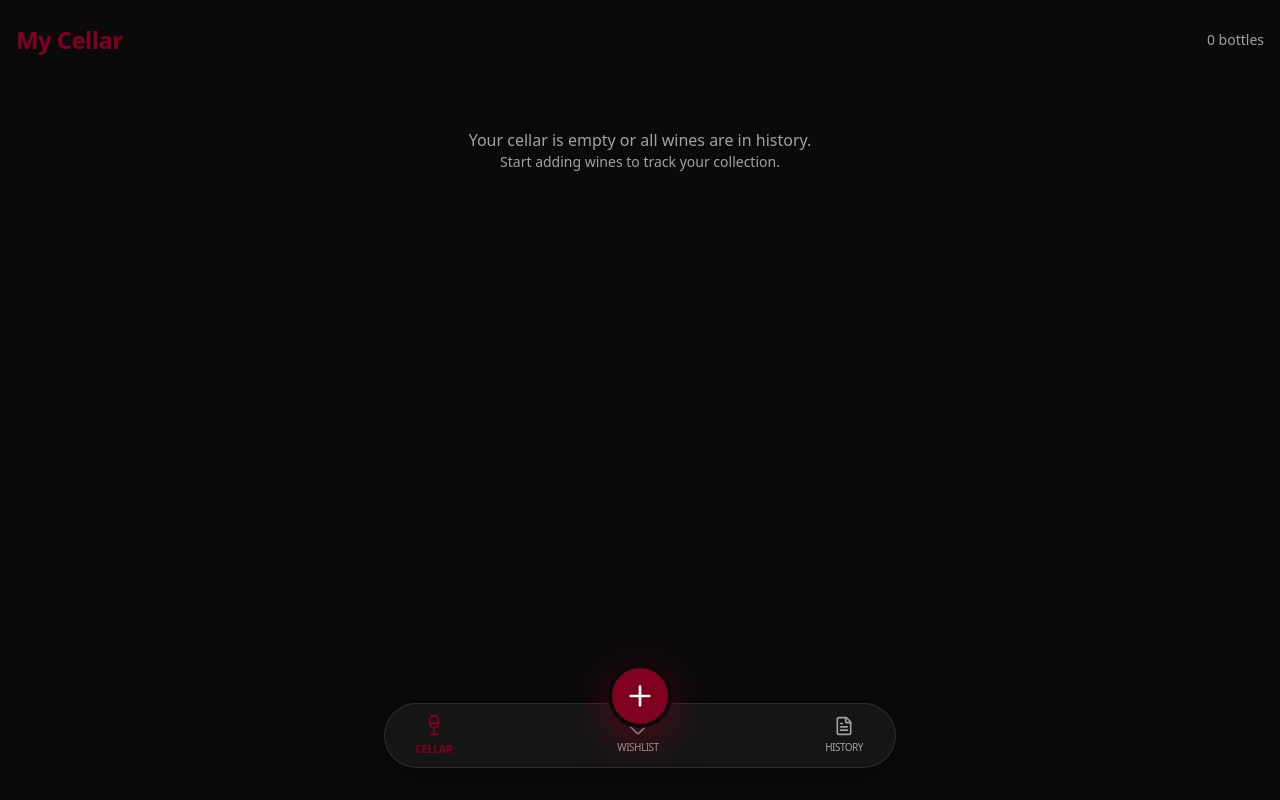
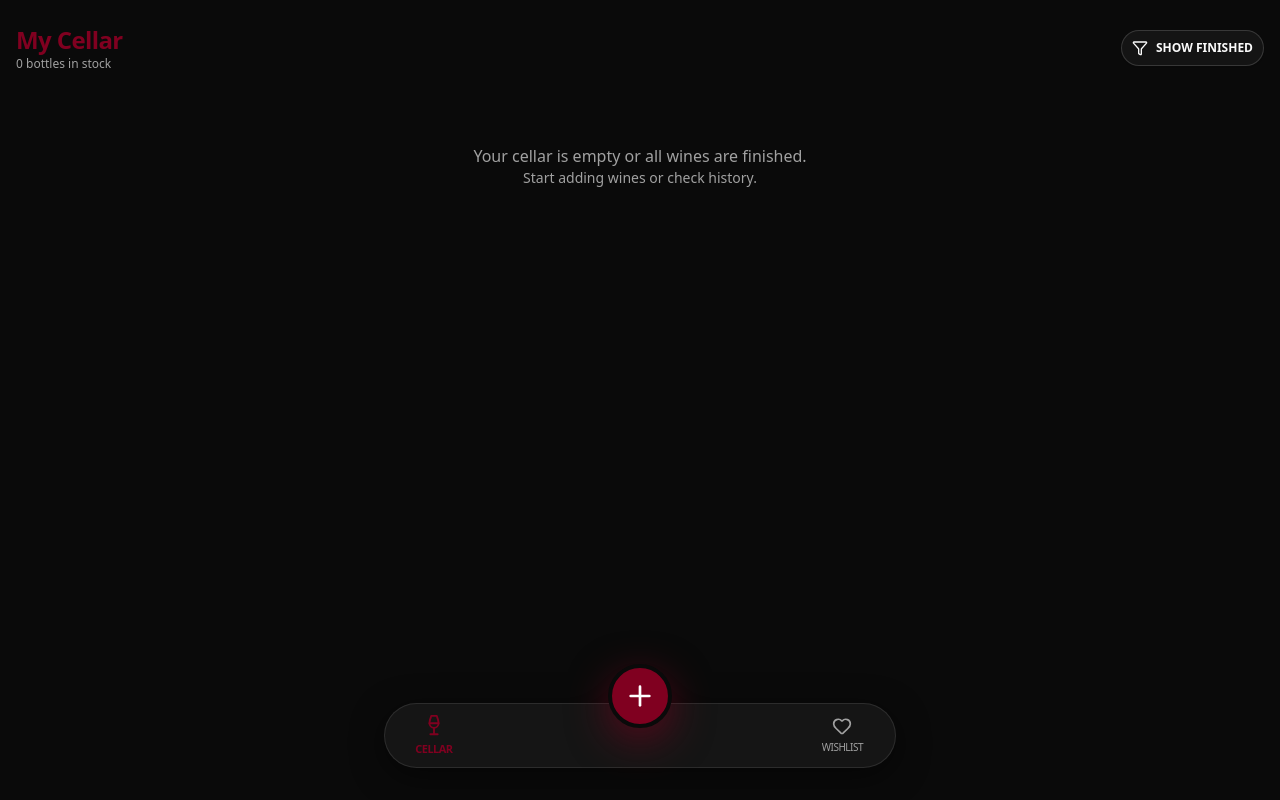
Before and after one commit to mpjivdc/VeniVidiVino, a Next.js app: page /cellar in a window 1280 px wide. Built offline with nearby package versions, Linux system fonts and the light colour scheme.

Commit message:
Repair Database Sync and Integrate History into Cellar (V3.3)

```diff
--- a/app/cellar/page.tsx
+++ b/app/cellar/page.tsx
@@ -1,31 +1,13 @@
 export const dynamic = 'force-dynamic';
 import { getWines } from "@/lib/storage";
-import { WineCard } from "@/components/WineCard";
+import { CellarList } from "@/components/CellarList";
 
-
-export default async function Home() {
-  const allWines = await getWines("Cellar");
-  const wines = allWines.filter(w => w.quantity > 0);
+export default async function CellarPage() {
+  const wines = await getWines("Cellar");
 
   return (
     <div className="container mx-auto px-4 py-6">
-      <header className="mb-6 flex items-center justify-between">
-        <h1 className="text-2xl font-bold tracking-tight text-primary">My Cellar</h1>
-        <span className="text-sm text-muted-foreground">{wines.length} bottles</span>
-      </header>
-
-      {wines.length === 0 ? (
-        <div className="flex flex-col items-center justify-center py-12 text-center text-muted-foreground">
-          <p>Your cellar is empty or all wines are in history.</p>
-          <p className="text-sm">Start adding wines to track your collection.</p>
-        </div>
-      ) : (
-        <div className="grid grid-cols-1 gap-4 sm:grid-cols-2 md:grid-cols-3 lg:grid-cols-4">
-          {wines.map((wine) => (
-            <WineCard key={wine.id} wine={wine} sheetTitle="Cellar" />
-          ))}
-        </div>
-      )}
+      <CellarList initialWines={wines} />
     </div>
   );
 }
--- a/app/history/page.tsx
+++ /dev/null
@@ -1,30 +0,0 @@
-export const dynamic = 'force-dynamic';
-import { getWines } from "@/lib/storage";
-import { WineCard } from "@/components/WineCard";
-
-export default async function HistoryPage() {
-    const allWines = await getWines("Cellar");
-    const consumedWines = allWines.filter(w => w.quantity === 0);
-
-    return (
-        <div className="container mx-auto px-4 py-6">
-            <header className="mb-6 flex items-center justify-between">
-                <h1 className="text-2xl font-bold tracking-tight text-primary">History</h1>
-                <span className="text-sm text-muted-foreground">{consumedWines.length} bottles consumed</span>
-            </header>
-
-            {consumedWines.length === 0 ? (
-                <div className="flex flex-col items-center justify-center py-12 text-center text-muted-foreground">
-                    <p>No consumed wines yet.</p>
-                    <p className="text-sm">Wines will appear here once you've finished them.</p>
-                </div>
-            ) : (
-                <div className="grid grid-cols-1 gap-4 sm:grid-cols-2 md:grid-cols-3 lg:grid-cols-4 mb-24">
-                    {consumedWines.map((wine) => (
-                        <WineCard key={wine.id} wine={wine} sheetTitle="Cellar" />
-                    ))}
-                </div>
-            )}
-        </div>
-    );
-}
--- a/components/AddWineForm.tsx
+++ b/components/AddWineForm.tsx
@@ -222,7 +222,7 @@ export function AddWineForm() {
     return (
         <div className="space-y-6 pb-24">
             <div className="text-center py-2">
-                <p className="text-[10px] text-primary font-bold tracking-widest">V3.1-LAST-BOTTLE-LOGIC</p>
+                <p className="text-[10px] text-primary font-bold tracking-widest">V3.3-SYNC-FIXED</p>
             </div>
 
             {/* Scan Button at Top */}
--- a/components/BottomNav.tsx
+++ b/components/BottomNav.tsx
@@ -40,15 +40,6 @@ export function BottomNav() {
                     <Heart className="h-5 w-5" />
                     <span className="text-[10px] uppercase tracking-tighter">Wishlist</span>
                 </Link>
-
-                <Link
-                    href="/history"
-                    className={`flex flex-col items-center gap-1 transition-all ${isActive("/history") ? "text-primary scale-110 font-bold" : "text-muted-foreground hover:text-foreground"
-                        }`}
-                >
-                    <FileText className="h-5 w-5" />
-                    <span className="text-[10px] uppercase tracking-tighter">History</span>
-                </Link>
             </nav>
         </div>
     )
--- /dev/null
+++ b/components/CellarList.tsx
@@ -0,0 +1,52 @@
+"use client"
+
+import { useState } from "react"
+import { Wine } from "@/lib/types"
+import { WineCard } from "./WineCard"
+import { Filter, History } from "lucide-react"
+import { Button } from "./ui/button"
+
+interface CellarListProps {
+    initialWines: Wine[]
+}
+
+export function CellarList({ initialWines }: CellarListProps) {
+    const [showFinished, setShowFinished] = useState(false)
+
+    const filteredWines = initialWines.filter(w => showFinished ? true : w.quantity > 0)
+    const bottleCount = initialWines.filter(w => w.quantity > 0).length
+
+    return (
+        <>
+            <header className="mb-6 flex items-center justify-between">
+                <div className="flex flex-col">
+                    <h1 className="text-2xl font-bold tracking-tight text-primary">My Cellar</h1>
+                    <span className="text-xs text-muted-foreground">{bottleCount} bottles in stock</span>
+                </div>
+
+                <Button
+                    variant={showFinished ? "default" : "outline"}
+                    size="sm"
+                    onClick={() => setShowFinished(!showFinished)}
+                    className="rounded-full gap-2 text-xs font-bold transition-all h-9"
+                >
+                    {showFinished ? <History className="h-3.5 w-3.5" /> : <Filter className="h-3.5 w-3.5" />}
+                    {showFinished ? "HIDE FINISHED" : "SHOW FINISHED"}
+                </Button>
+            </header>
+
+            {filteredWines.length === 0 ? (
+                <div className="flex flex-col items-center justify-center py-12 text-center text-muted-foreground">
+                    <p>{showFinished ? "No wines found." : "Your cellar is empty or all wines are finished."}</p>
+                    <p className="text-sm">Start adding wines or check history.</p>
+                </div>
+            ) : (
+                <div className="grid grid-cols-1 gap-4 sm:grid-cols-2 md:grid-cols-3 lg:grid-cols-4 mb-24">
+                    {filteredWines.map((wine) => (
+                        <WineCard key={wine.id} wine={wine} sheetTitle="Cellar" />
+                    ))}
+                </div>
+            )}
+        </>
+    )
+}
--- a/components/WineCard.tsx
+++ b/components/WineCard.tsx
@@ -88,7 +88,12 @@ export function WineCard({ wine, sheetTitle }: WineCardProps) {
     return (
         <Drawer open={isOpen} onOpenChange={setIsOpen}>
             <DrawerTrigger asChild>
-                <Card className="overflow-hidden border-border/40 bg-card/50 backdrop-blur-sm transition-all hover:bg-card/80 active:scale-[0.98] cursor-pointer relative">
+                <Card className={`overflow-hidden border-border/40 bg-card/50 backdrop-blur-sm transition-all hover:bg-card/80 active:scale-[0.98] cursor-pointer relative ${optimisticQuantity === 0 ? "opacity-60" : ""}`}>
+                    {optimisticQuantity === 0 && (
+                        <div className="absolute top-2 right-12 z-10 transition-all scale-110">
+                            <Badge variant="destructive" className="text-[9px] px-1 py-0 shadow-lg border border-white/20 uppercase font-black">Finished</Badge>
+                        </div>
+                    )}
                     {windowStatus && (
                         <div className="absolute top-2 right-2 z-10">
                             <TooltipProvider>
--- a/lib/storage.ts
+++ b/lib/storage.ts
@@ -149,20 +149,26 @@ export async function updateWine(id: string, updates: Partial<Wine>, sheetTitle:
 
     await sheet.loadHeaderRow();
     const rows = await sheet.getRows();
-    const row = rows.find((r) => r.get("id") === id);
+    // We use "Status" column as our internal ID
+    const row = rows.find((r) => r.get("Status") === id);
+
     if (row) {
+        console.log(`[Storage] Updating row for ID: ${id} in ${sheetTitle}`);
         const serializedUpdates: Record<string, string | number | string[] | undefined> = { ...updates };
+
         if (updates.tastingNotes) serializedUpdates.tastingNotes = JSON.stringify(updates.tastingNotes);
         if (updates.grapes) serializedUpdates.grapes = JSON.stringify(updates.grapes);
-        if (updates.image) {
-            serializedUpdates.image = updates.image;
-        }
 
         Object.entries(serializedUpdates).forEach(([key, value]) => {
-            if (value !== undefined && value !== null && key !== "id") {
-                row.set(key, value.toString());
+            const header = KEY_TO_HEADER[key];
+            if (header && value !== undefined && value !== null && key !== "id") {
+                console.log(`[Storage] Writing ${value} to column: ${header}`);
+                row.set(header, value.toString());
             }
         });
         await row.save();
+        console.log(`[Storage] Save successful for ID: ${id}`);
+    } else {
+        console.warn(`[Storage] Row NOT FOUND for ID: ${id} in ${sheetTitle}`);
     }
 }
```
Also changed, not shown: lib/actions.ts (+7 -1 lines).
